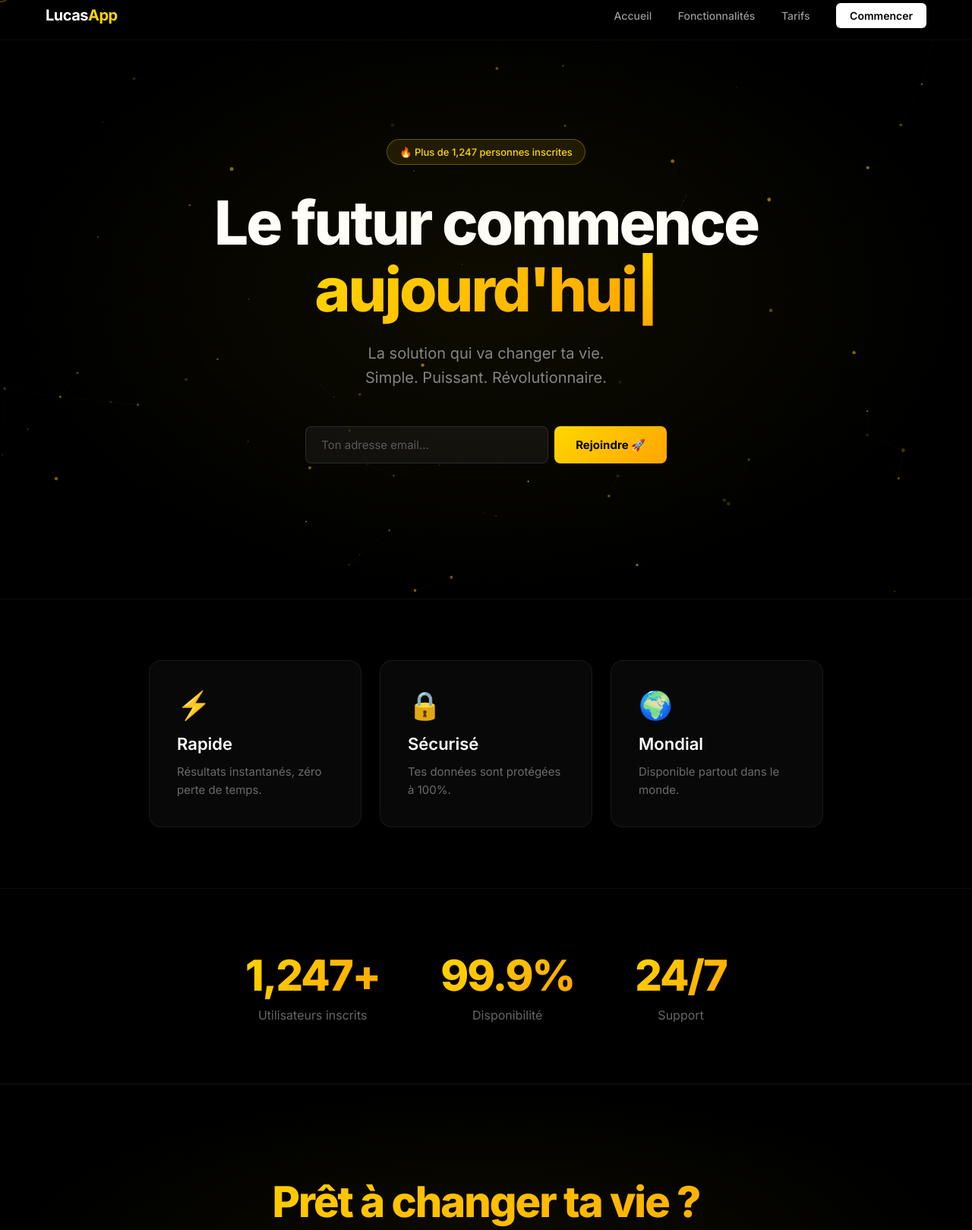
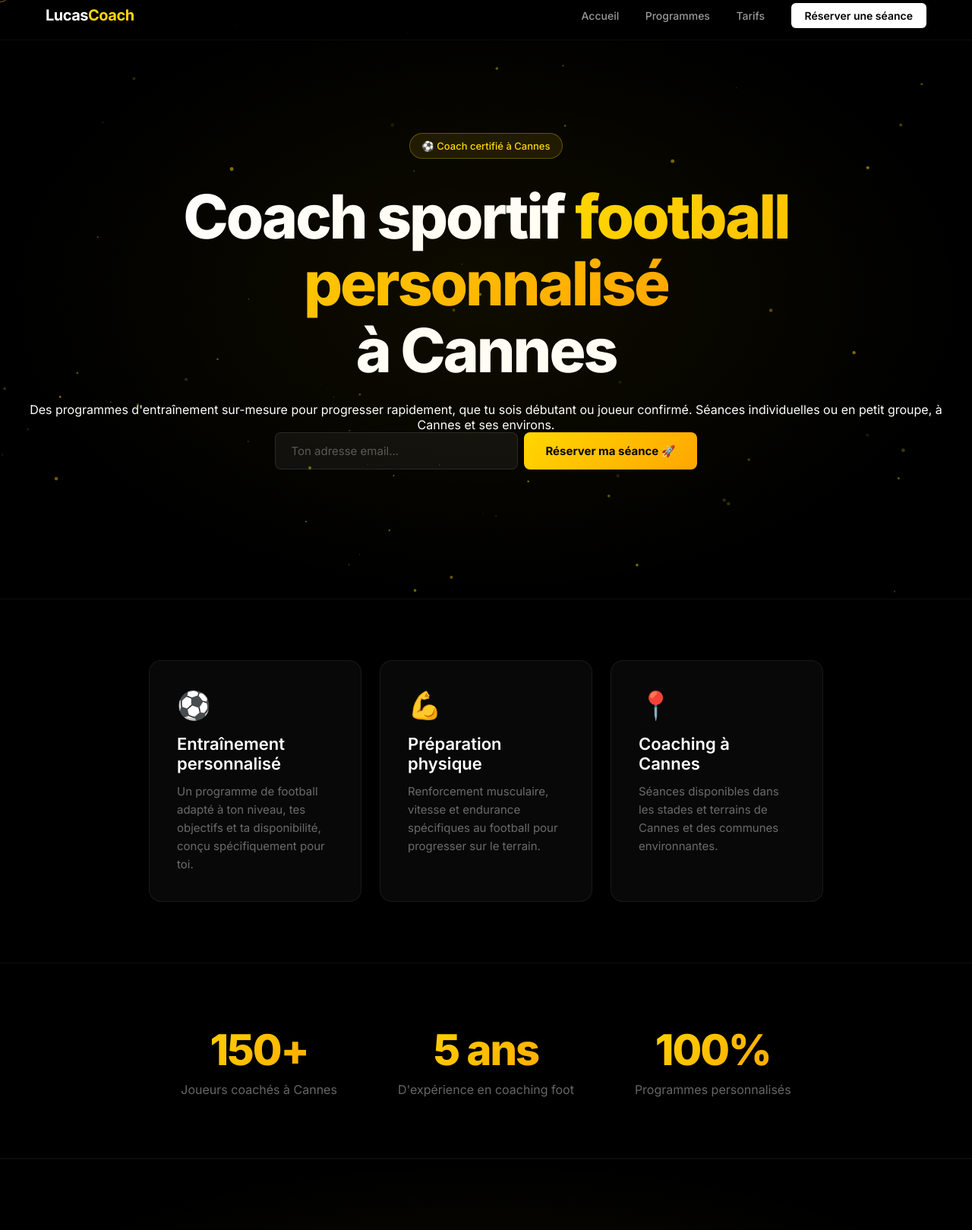
Before and after one commit to lucasketterer0610-max/mon-premier-site-, a website: page index.html in a window 1280 px wide. Shown: the part 12-1631 px from the top of the page at 76% size. Drawn offline with Linux system fonts and the light colour scheme.

Commit message:
SEO coach sportif Cannes

```diff
--- a/index.html
+++ b/index.html
@@ -2,87 +2,88 @@
 <html lang="fr">
 <head>
     <meta charset="UTF-8">
-    <title>LucasApp</title>
+    <meta name="viewport" content="width=device-width, initial-scale=1.0">
+    <title>Coach Sportif Football Personnalisé à Cannes | LucasApp Coaching</title>
+    <meta name="description" content="Coach sportif football personnalisé à Cannes. Programmes d'entraînement sur-mesure pour progresser rapidement, quel que soit ton niveau. Réserve ta première séance dès aujourd'hui.">
+    <meta name="keywords" content="coach sportif football Cannes, coach football personnalisé, entraînement foot Cannes, préparation physique football">
+    <link rel="canonical" href="https://mon-premier-site-seven.vercel.app/">
     <link rel="stylesheet" href="style.css">
 </head>
 <body>
 
-    <!-- Curseur personnalisé -->
     <div class="cursor"></div>
     <div class="cursor-follower"></div>
-
-    <!-- Particules -->
     <canvas id="particles"></canvas>
 
     <nav>
-        <div class="logo">Lucas<span>App</span></div>
+        <div class="logo">Lucas<span>Coach</span></div>
         <div class="nav-links">
-            <a href="#">Accueil</a>
-            <a href="#">Fonctionnalités</a>
-            <a href="#">Tarifs</a>
-            <a href="#" class="btn-nav">Commencer</a>
+            <a href="#accueil">Accueil</a>
+            <a href="#services">Programmes</a>
+            <a href="#tarifs">Tarifs</a>
+            <a href="#contact" class="btn-nav">Réserver une séance</a>
         </div>
     </nav>
 
-    <section class="hero">
-        <div class="badge">🔥 Plus de <span id="compteur">0</span> personnes inscrites</div>
-        <h1>Le futur commence<br><span id="typed-text"></span><span class="cursor-blink">|</span></h1>
-        <p class="animate-subtitle">La solution qui va changer ta vie.<br>Simple. Puissant. Révolutionnaire.</p>
-        <div class="form-container animate-form">
+    <section class="hero" id="accueil">
+        <div class="badge">⚽ Coach certifié à Cannes</div>
+        <h1>Coach sportif <span>football personnalisé</span><br>à Cannes</h1>
+        <p>Des programmes d'entraînement sur-mesure pour progresser rapidement, que tu sois débutant ou joueur confirmé. Séances individuelles ou en petit groupe, à Cannes et ses environs.</p>
+        <div class="form-container">
             <input type="email" id="email-input" placeholder="Ton adresse email...">
-            <button onclick="inscrire()">Rejoindre 🚀</button>
+            <button onclick="inscrire()">Réserver ma séance 🚀</button>
         </div>
         <div id="message"></div>
     </section>
 
-    <section class="features">
+    <section class="features" id="services">
         <div class="feature scroll-reveal">
-            <div class="feature-icon">⚡</div>
-            <h2>Rapide</h2>
-            <p>Résultats instantanés, zéro perte de temps.</p>
+            <div class="feature-icon">⚽</div>
+            <h2>Entraînement personnalisé</h2>
+            <p>Un programme de football adapté à ton niveau, tes objectifs et ta disponibilité, conçu spécifiquement pour toi.</p>
         </div>
         <div class="feature scroll-reveal">
-            <div class="feature-icon">🔒</div>
-            <h2>Sécurisé</h2>
-            <p>Tes données sont protégées à 100%.</p>
+            <div class="feature-icon">💪</div>
+            <h2>Préparation physique</h2>
+            <p>Renforcement musculaire, vitesse et endurance spécifiques au football pour progresser sur le terrain.</p>
         </div>
         <div class="feature scroll-reveal">
-            <div class="feature-icon">🌍</div>
-            <h2>Mondial</h2>
-            <p>Disponible partout dans le monde.</p>
+            <div class="feature-icon">📍</div>
+            <h2>Coaching à Cannes</h2>
+            <p>Séances disponibles dans les stades et terrains de Cannes et des communes environnantes.</p>
         </div>
     </section>
 
     <section class="stats">
         <div class="stat scroll-reveal">
-            <h2 class="count" data-target="1247">0</h2>
-            <p>Utilisateurs inscrits</p>
+            <h2 class="count" data-target="150">0</h2>
+            <p>Joueurs coachés à Cannes</p>
         </div>
         <div class="stat scroll-reveal">
-            <h2>99.9%</h2>
-            <p>Disponibilité</p>
+            <h2>5 ans</h2>
+            <p>D'expérience en coaching foot</p>
         </div>
         <div class="stat scroll-reveal">
-            <h2>24/7</h2>
-            <p>Support</p>
+            <h2>100%</h2>
+            <p>Programmes personnalisés</p>
         </div>
     </section>
 
-    <section class="cta scroll-reveal">
-        <h2>Prêt à changer ta vie ?</h2>
-        <p>Rejoins des milliers d'utilisateurs qui font confiance à LucasApp.</p>
-        <button onclick="document.getElementById('email-input').focus()">Commencer gratuitement 🔥</button>
+    <section class="cta scroll-reveal" id="tarifs">
+        <h2>Prêt à progresser sur le terrain ?</h2>
+        <p>Réserve ta première séance de coaching football personnalisé à Cannes dès aujourd'hui.</p>
+        <button onclick="document.getElementById('email-input').focus()">Réserver maintenant 🔥</button>
     </section>
 
-    <footer>
-        <p>© 2026 LucasApp. Tous droits réservés.</p>
+    <footer id="contact">
+        <p>© 2026 LucasCoach — Coach sportif football personnalisé à Cannes</p>
     </footer>
 
     <script>
-        // CURSEUR PERSONNALISÉ
+        let compteur = 1247;
+
         const cursor = document.querySelector('.cursor');
         const follower = document.querySelector('.cursor-follower');
-
         document.addEventListener('mousemove', (e) => {
             cursor.style.left = e.clientX + 'px';
             cursor.style.top = e.clientY + 'px';
@@ -92,23 +93,10 @@
             }, 80);
         });
 
-        document.querySelectorAll('button, a, input').forEach(el => {
-            el.addEventListener('mouseenter', () => {
-                cursor.style.transform = 'translate(-50%, -50%) scale(2)';
-                follower.style.transform = 'translate(-50%, -50%) scale(1.5)';
-            });
-            el.addEventListener('mouseleave', () => {
-                cursor.style.transform = 'translate(-50%, -50%) scale(1)';
-                follower.style.transform = 'translate(-50%, -50%) scale(1)';
-            });
-        });
-
-        // PARTICULES
         const canvas = document.getElementById('particles');
         const ctx = canvas.getContext('2d');
         canvas.width = window.innerWidth;
         canvas.height = window.innerHeight;
-
         const particles = [];
         for (let i = 0; i < 80; i++) {
             particles.push({
@@ -120,7 +108,6 @@
                 opacity: Math.random() * 0.5 + 0.1
             });
         }
-
         function drawParticles() {
             ctx.clearRect(0, 0, canvas.width, canvas.height);
             particles.forEach(p => {
@@ -128,73 +115,23 @@
                 p.y += p.vy;
                 if (p.x < 0 || p.x > canvas.width) p.vx *= -1;
                 if (p.y < 0 || p.y > canvas.height) p.vy *= -1;
-
                 ctx.beginPath();
                 ctx.arc(p.x, p.y, p.size, 0, Math.PI * 2);
                 ctx.fillStyle = `rgba(255, 215, 0, ${p.opacity})`;
                 ctx.fill();
             });
-
-            // Lignes entre particules proches
-            particles.forEach((p1, i) => {
-                particles.slice(i + 1).forEach(p2 => {
-                    const dist = Math.hypot(p1.x - p2.x, p1.y - p2.y);
-                    if (dist < 120) {
-                        ctx.beginPath();
-                        ctx.moveTo(p1.x, p1.y);
-                        ctx.lineTo(p2.x, p2.y);
-                        ctx.strokeStyle = `rgba(255, 215, 0, ${0.1 * (1 - dist / 120)})`;
-                        ctx.lineWidth = 0.5;
-                        ctx.stroke();
-                    }
-                });
-            });
-
             requestAnimationFrame(drawParticles);
         }
         drawParticles();
-
         window.addEventListener('resize', () => {
             canvas.width = window.innerWidth;
             canvas.height = window.innerHeight;
         });
 
-        // TEXTE QUI S'ÉCRIT
-        const words = ['maintenant', 'aujourd\'hui', 'avec toi'];
-        let wordIndex = 0;
-        let charIndex = 0;
-        let deleting = false;
-
-        function typeWriter() {
-            const el = document.getElementById('typed-text');
-            const word = words[wordIndex];
-
-            if (!deleting) {
-                el.textContent = word.slice(0, charIndex + 1);
-                charIndex++;
-                if (charIndex === word.length) {
-                    deleting = true;
-                    setTimeout(typeWriter, 1500);
-                    return;
-                }
-            } else {
-                el.textContent = word.slice(0, charIndex - 1);
-                charIndex--;
-                if (charIndex === 0) {
-                    deleting = false;
-                    wordIndex = (wordIndex + 1) % words.length;
-                }
-            }
-            setTimeout(typeWriter, deleting ? 50 : 100);
-        }
-        setTimeout(typeWriter, 1000);
-
-        // COMPTEUR ANIMÉ
         const observer = new IntersectionObserver((entries) => {
             entries.forEach(entry => {
                 if (entry.isIntersecting) {
                     entry.target.classList.add('visible');
-
                     if (entry.target.classList.contains('count')) {
                         const target = parseInt(entry.target.dataset.target);
                         let count = 0;
@@ -212,19 +149,8 @@
             });
         }, { threshold: 0.1 });
 
-        document.querySelectorAll('.scroll-reveal, .count').forEach(el => {
-            observer.observe(el);
-        });
+        document.querySelectorAll('.scroll-reveal, .count').forEach(el => observer.observe(el));
 
-        // COMPTEUR BADGE
-        let compteur = 1247;
-        document.getElementById('compteur').textContent = compteur.toLocaleString();
-
-        // ANIMATIONS HERO
-        setTimeout(() => document.querySelector('.animate-subtitle').classList.add('visible'), 400);
-        setTimeout(() => document.querySelector('.animate-form').classList.add('visible'), 700);
-
-        // INSCRIPTION
         async function inscrire() {
             const input = document.getElementById('email-input');
             const email = input.value.trim();
@@ -235,7 +161,6 @@
                 message.style.color = 'red';
                 return;
             }
-
             if (!email.includes('@') || !email.includes('.')) {
                 message.textContent = '❌ Email invalide !';
                 message.style.color = 'red';
@@ -248,13 +173,9 @@
                     headers: { 'Content-Type': 'application/json' },
                     body: JSON.stringify({ email })
                 });
-
                 const data = await response.json();
-
                 if (data.succès) {
-                    compteur++;
-                    document.getElementById('compteur').textContent = compteur.toLocaleString();
-                    message.textContent = '🔥 Bienvenue dans l\'aventure !';
+                    message.textContent = '🔥 Merci ! On te recontacte vite.';
                     message.style.color = '#FFD700';
                     input.value = '';
                 }
```
